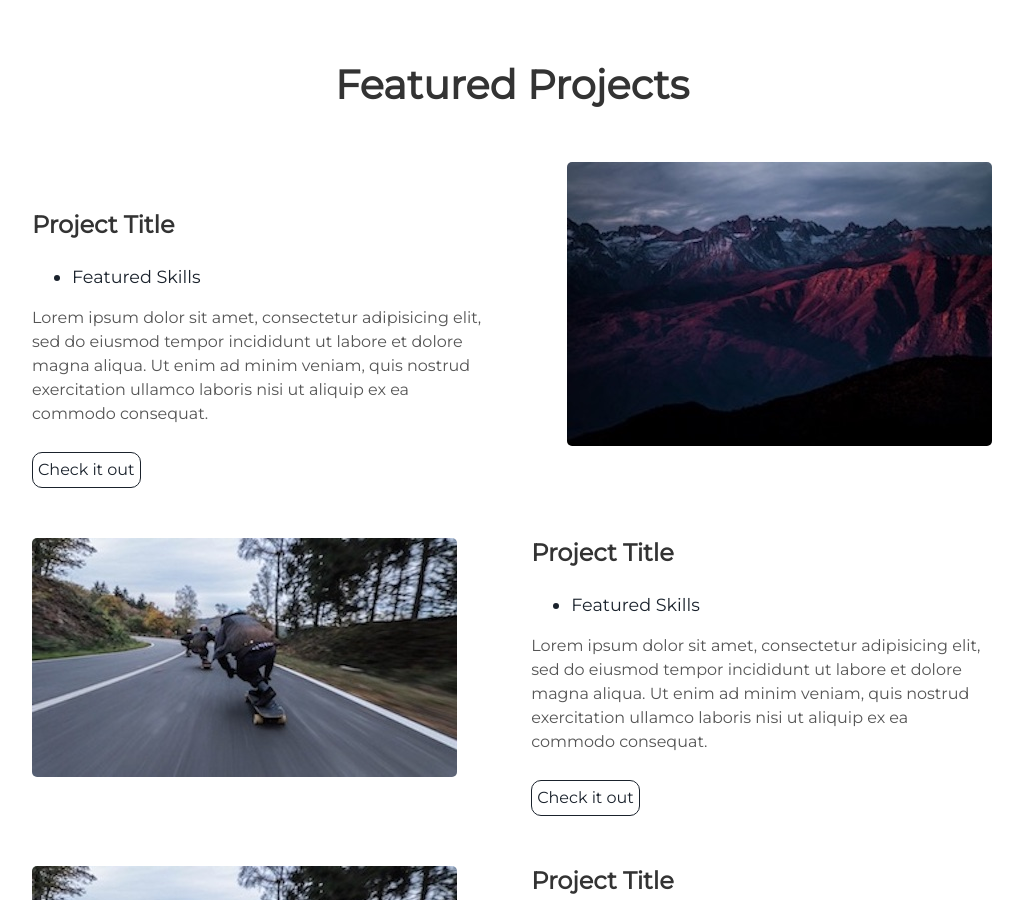
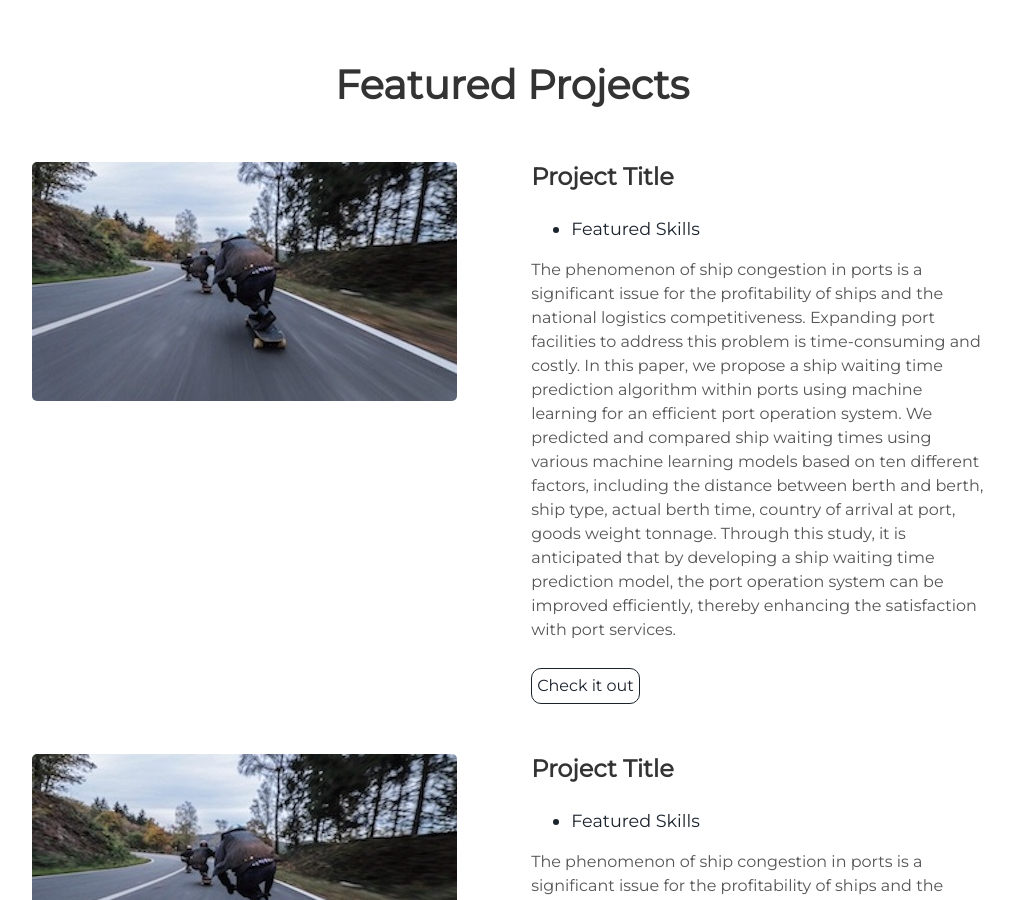
Before and after one commit to alsghk05/alsghk05.github.io, a Jekyll site: the page built from index.html, in a window 1280 px wide and 900 px high, scrolled down 1561 px. Shown: the whole window, without its empty margins (128-1151 px from the left). Built offline with Jekyll 4.4.1, drawn with Linux system fonts in a browser that asks for light colours; some of the changed text lies outside the part shown.

Commit message:
Update projects.html

```diff
--- a/_includes/projects.html
+++ b/_includes/projects.html
@@ -2,15 +2,28 @@
   <h1> Featured Projects </h1>
 </div>
 <div class="user-projects">
-  <div class="images-right">
-    <img alt="mountains" src="{{ "/assets/img/mountains.jpg" | prepend: site.baseurl }}" />
+  <div class="images-left">
+    <img alt="mountains" src="{{ "/assets/img/skate.jpg" | prepend: site.baseurl }}" />
   </div>
-  <div class="contents">
+  <div class="contents-right">
     <h3> Project Title </h3>
     <ul>
       <li> Featured Skills</li>
     </ul>
-    <p>Lorem ipsum dolor sit amet, consectetur adipisicing elit, sed do eiusmod tempor incididunt ut labore et dolore magna aliqua. Ut enim ad minim veniam, quis nostrud exercitation ullamco laboris nisi ut aliquip ex ea commodo consequat.</p>
+    <p>The phenomenon of ship congestion in ports is a significant issue for the profitability of ships and the national logistics competitiveness. Expanding port facilities to address this problem is time-consuming and costly. In this paper, we propose a ship waiting time prediction algorithm within ports using machine learning for an efficient port operation system. We predicted and compared ship waiting times using various machine learning models based on ten different factors, including the distance between berth and berth, ship type, actual berth time, country of arrival at port, goods weight tonnage. Through this study, it is anticipated that by developing a ship waiting time prediction model, the port operation system can be improved efficiently, thereby enhancing the satisfaction with port services.</p>
+    <a class="project-link" href="#">Check it out</a>
+  </div>
+</div>
+<div class="user-projects">
+  <div class="images-left">
+    <img alt="mountains" src="{{ "/assets/img/skate.jpg" | prepend: site.baseurl }}" />
+  </div>
+  <div class="contents-right">
+    <h3> Project Title </h3>
+    <ul>
+      <li> Featured Skills</li>
+    </ul>
+    <p>The phenomenon of ship congestion in ports is a significant issue for the profitability of ships and the national logistics competitiveness. Expanding port facilities to address this problem is time-consuming and costly. In this paper, we propose a ship waiting time prediction algorithm within ports using machine learning for an efficient port operation system. We predicted and compared ship waiting times using various machine learning models based on ten different factors, including the distance between berth and berth, ship type, actual berth time, country of arrival at port, goods weight tonnage. Through this study, it is anticipated that by developing a ship waiting time prediction model, the port operation system can be improved efficiently, thereby enhancing the satisfaction with port services.</p>
     <a class="project-link" href="#">Check it out</a>
   </div>
 </div>
@@ -27,16 +40,3 @@
     <a class="project-link" href="#">Check it out</a>
   </div>
 </div>
-<div class="user-projects">
-  <div class="images-left">
-    <img alt="mountains" src="{{ "/assets/img/skate.jpg" | prepend: site.baseurl }}" />
-  </div>
-  <div class="contents-right">
-    <h3> Project Title </h3>
-    <ul>
-      <li> Featured Skills</li>
-    </ul>
-    <p>Lorem ipsum dolor sit amet, consectetur adipisicing elit, sed do eiusmod tempor incididunt ut labore et dolore magna aliqua. Ut enim ad minim veniam, quis nostrud exercitation ullamco laboris nisi ut aliquip ex ea commodo consequat.</p>
-    <a class="project-link" href="#">Check it out</a>
-  </div>
-</div>
```
